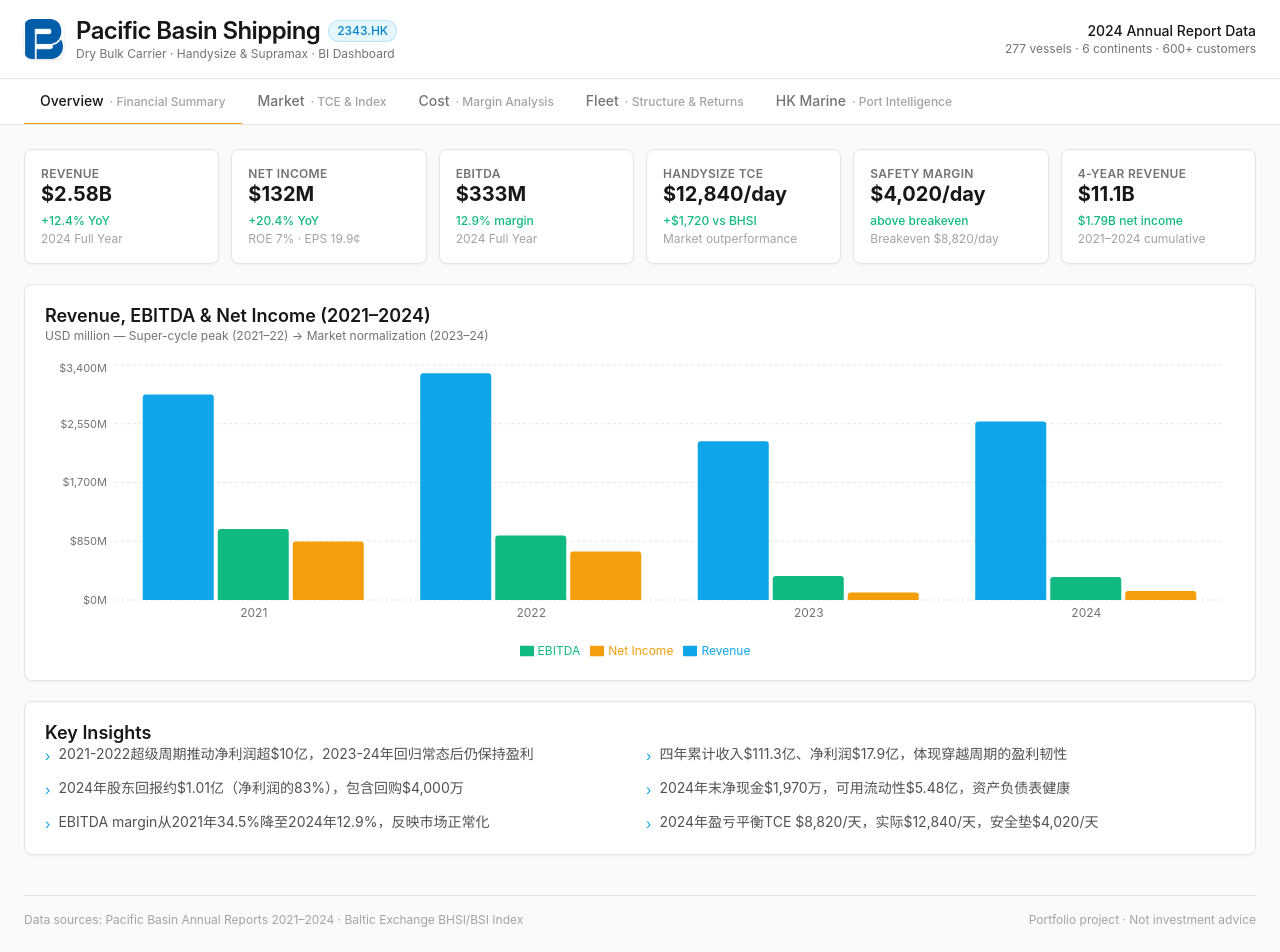
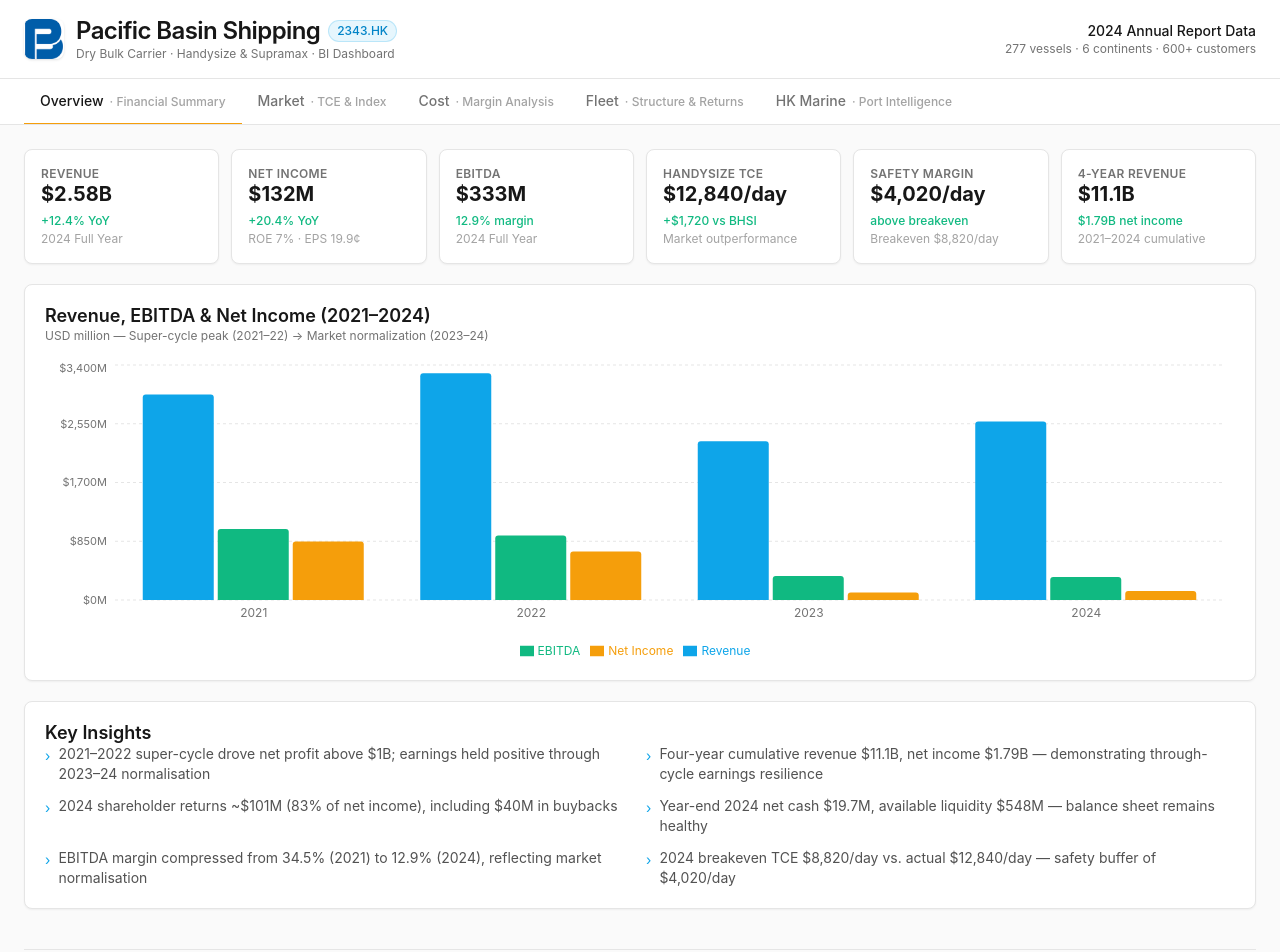
Before and after one commit to xianran0-lab/pacific-basin-bi, a React (Vite) app: page / in a window 1280 px wide. Shown: the top 952 px of the page. Built offline with nearby package versions, Linux system fonts and the light colour scheme.

Commit message:
fix: translate Key Insights section to English
Replace Chinese text in OverviewTab with English equivalents.

```diff
--- a/src/components/OverviewTab.tsx
+++ b/src/components/OverviewTab.tsx
@@ -84,12 +84,12 @@
   ]
 
   const insights = [
-    '2021-2022超级周期推动净利润超$10亿，2023-24年回归常态后仍保持盈利',
-    '四年累计收入$111.3亿、净利润$17.9亿，体现穿越周期的盈利韧性',
-    '2024年股东回报约$1.01亿（净利润的83%），包含回购$4,000万',
-    '2024年末净现金$1,970万，可用流动性$5.48亿，资产负债表健康',
-    'EBITDA margin从2021年34.5%降至2024年12.9%，反映市场正常化',
-    '2024年盈亏平衡TCE $8,820/天，实际$12,840/天，安全垫$4,020/天',
+    '2021–2022 super-cycle drove net profit above $1B; earnings held positive through 2023–24 normalisation',
+    'Four-year cumulative revenue $11.1B, net income $1.79B — demonstrating through-cycle earnings resilience',
+    '2024 shareholder returns ~$101M (83% of net income), including $40M in buybacks',
+    'Year-end 2024 net cash $19.7M, available liquidity $548M — balance sheet remains healthy',
+    'EBITDA margin compressed from 34.5% (2021) to 12.9% (2024), reflecting market normalisation',
+    '2024 breakeven TCE $8,820/day vs. actual $12,840/day — safety buffer of $4,020/day',
   ]
 
   return (
```
